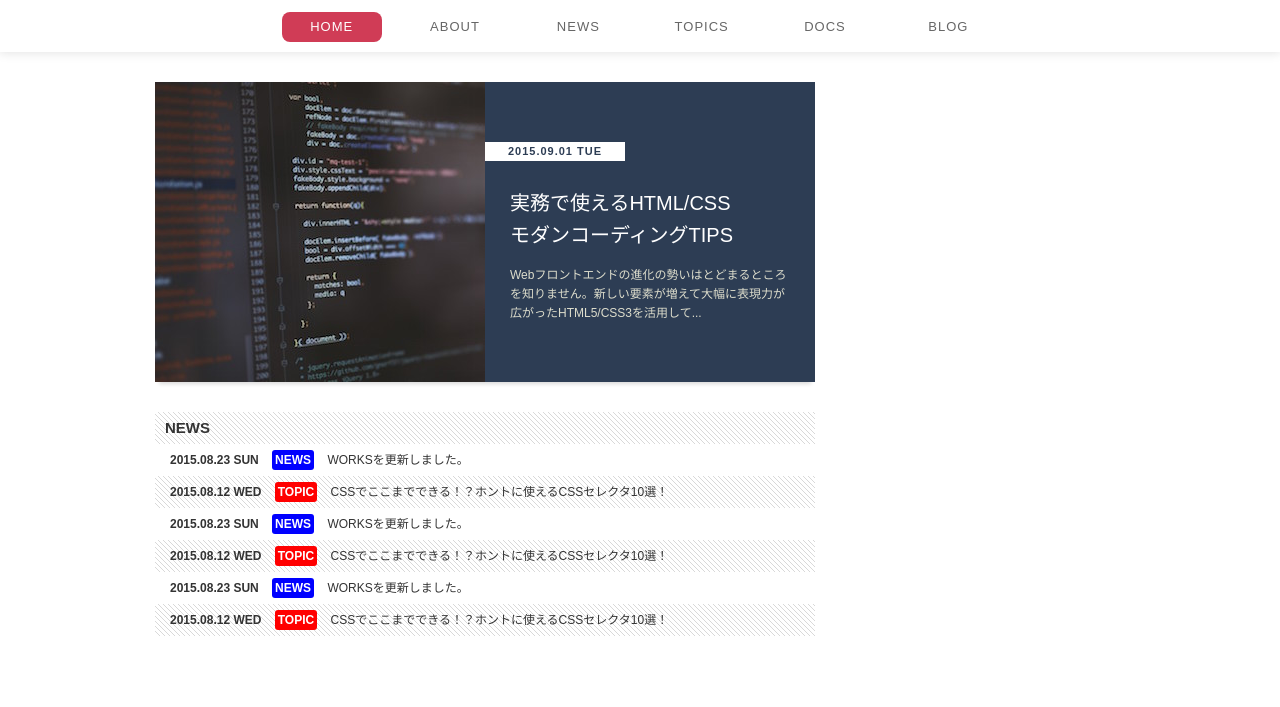
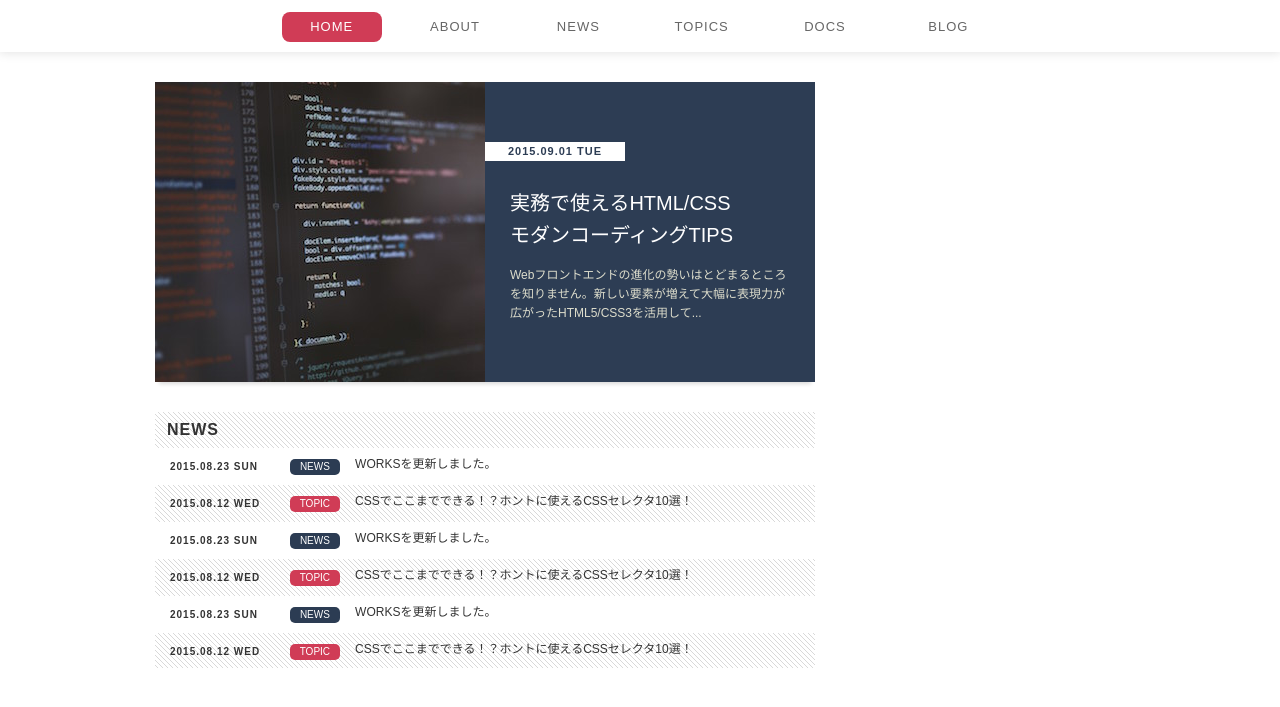
Before and after one commit to diescake/css-training, a website: page index.html in a window 1280 px wide. Shown: the part 87-794 px from the top of the page. Drawn offline with Linux system fonts and the light colour scheme.

Commit message:
changes to the answer codes for news

```diff
--- a/css/style.css
+++ b/css/style.css
@@ -41,6 +41,13 @@ ul {
 .wrapper {
   width: 970px;
   margin: 30px auto 40px;
+}
+
+.heading {
+  padding: 10px 12px;
+  background: url('../images/bg-slash.gif') repeat;
+  font-size: 1.6rem;
+  letter-spacing: 1px;
 }
 
 /* header */
@@ -163,47 +170,60 @@ ul {
 
 /* news */
 
-.slash-bg {
-  background: url('../images/bg-slash.gif') repeat;
+.scroll-list {
+  max-height: 220px;
+  overflow-y: auto;
+  margin-bottom: 30px;
 }
 
-.news-head {
-  padding: 6px 10px;
-  line-height: 20px;
-  width: 100%;
-  font-size: 1.5rem;
+.scroll-list .scroll-item a {
+  display: block;
+  padding: 10px 15px;
+  color: #333;
+  font-size: 0;
+  transition: 0.1s;
 }
 
-.news {
+.scroll-list .scroll-item:nth-of-type(even) a {
+  background: url('../images/bg-slash.gif');
 }
 
-.news .list {
-  padding: 10px 15px;
+.scroll-list .scroll-item a:hover {
+  background-color: #fafaf8;
 }
 
-.news .date {
+.scroll-list .date {
+  display: inline-block;
+  width: 19%;
+  font-size: 1rem;
   font-weight: bold;
+  letter-spacing: 1px;
 }
 
-.news .category-news,
-.news .category-topic {
-  padding: 3px;
-  border-radius: 3px;
-  margin: 0 10px;
+.scroll-list .category {
+  display: inline-block;
+  width: 8%;
+  border-radius: 5px;
+  background-color: #d03c56;
   color: white;
-  font-weight: bold;
-}
-.news .category-news {
-  background-color: blue;
+  text-align: center;
+  font-size: 1rem;
+  line-height: 16px;
 }
 
-.news .category-topic {
-  background-color: red;
+.scroll-list .title {
+  display: inline-block;
+  width: 73%;
+  overflow: hidden;
+  text-overflow: ellipsis;
+  white-space: nowrap;
+  padding-left: 15px;
+  font-size: 1.2rem;
 }
 
-.news .desc {
+.scroll-list .category.news {
+  background-color: #2c3c53;
 }
-
 /* sidemenu */
 
 .sidemenu {
--- a/index.html
+++ b/index.html
@@ -50,41 +50,51 @@
           <time class="date" datetime="2015-09-01">2015.09.01 TUE</time>
         </div>
       </a>
-      <h2 class="news-head slash-bg">NEWS</h2>
-      <div class="news">
-        <ul>
-          <li class="list">
+      <h2 class="heading">NEWS</h2>
+      <ul class="scroll-list">
+        <li class="scroll-item">
+          <a href="#">
             <time class="date" datetime="2015-08-23">2015.08.23 SUN</time>
-            <span class="category-news">NEWS</span>
-            <span class="desc">WORKSを更新しました。</span>
+            <span class="category news">NEWS</span>
+            <span class="title">WORKSを更新しました。</span>
+          </a>
         </li>
-          <li class="list slash-bg">
+        <li class="scroll-item">
+          <a href="#">
             <time class="date" datetime="2015-08-12">2015.08.12 WED</time>
-            <span class="category-topic">TOPIC</span>
-            <span class="desc">CSSでここまでできる！？ホントに使えるCSSセレクタ10選！</span>
+            <span class="category">TOPIC</span>
+            <span class="title">CSSでここまでできる！？ホントに使えるCSSセレクタ10選！</span>
+          </a>
         </li>
-          <li class="list">
+        <li class="scroll-item">
+          <a href="#">
             <time class="date" datetime="2015-08-23">2015.08.23 SUN</time>
-            <span class="category-news">NEWS</span>
-            <span class="desc">WORKSを更新しました。</span>
+            <span class="category news">NEWS</span>
+            <span class="title">WORKSを更新しました。</span>
+          </a>
         </li>
-          <li class="list slash-bg">
+        <li class="scroll-item">
+          <a href="#">
             <time class="date" datetime="2015-08-12">2015.08.12 WED</time>
-            <span class="category-topic">TOPIC</span>
-            <span class="desc">CSSでここまでできる！？ホントに使えるCSSセレクタ10選！</span>
+            <span class="category">TOPIC</span>
+            <span class="title">CSSでここまでできる！？ホントに使えるCSSセレクタ10選！</span>
+          </a>
         </li>
-          <li class="list">
+        <li class="scroll-item">
+          <a href="#">
             <time class="date" datetime="2015-08-23">2015.08.23 SUN</time>
-            <span class="category-news">NEWS</span>
-            <span class="desc">WORKSを更新しました。</span>
+            <span class="category news">NEWS</span>
+            <span class="title">WORKSを更新しました。</span>
+          </a>
         </li>
-          <li class="list slash-bg">
+        <li class="scroll-item">
+          <a href="#">
             <time class="date" datetime="2015-08-12">2015.08.12 WED</time>
-            <span class="category-topic">TOPIC</span>
-            <span class="desc">CSSでここまでできる！？ホントに使えるCSSセレクタ10選！</span>
+            <span class="category">TOPIC</span>
+            <span class="title">CSSでここまでできる！？ホントに使えるCSSセレクタ10選！</span>
+          </a>
         </li>
       </ul>
-      </div>
       <h2 class="hidden">ARTICLES</h2>
       <div class="articles">
       </div>
```
Lines whose indentation alone changed are shown as unchanged.
